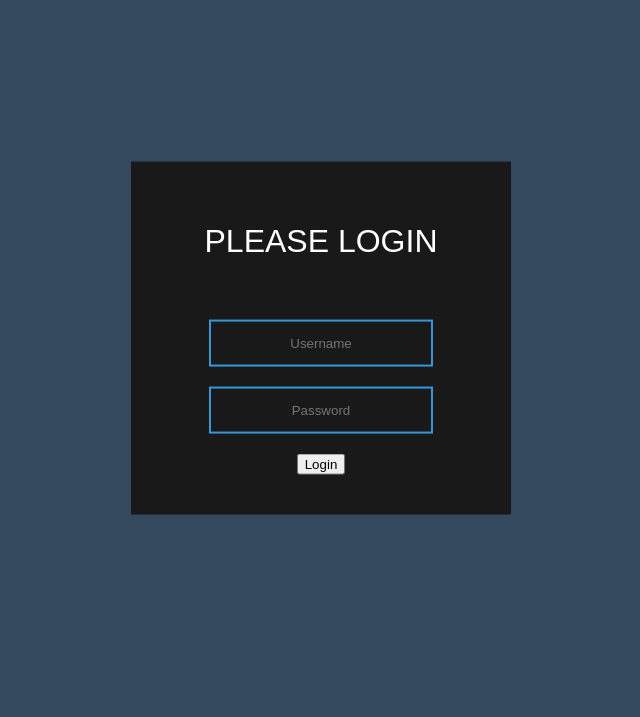
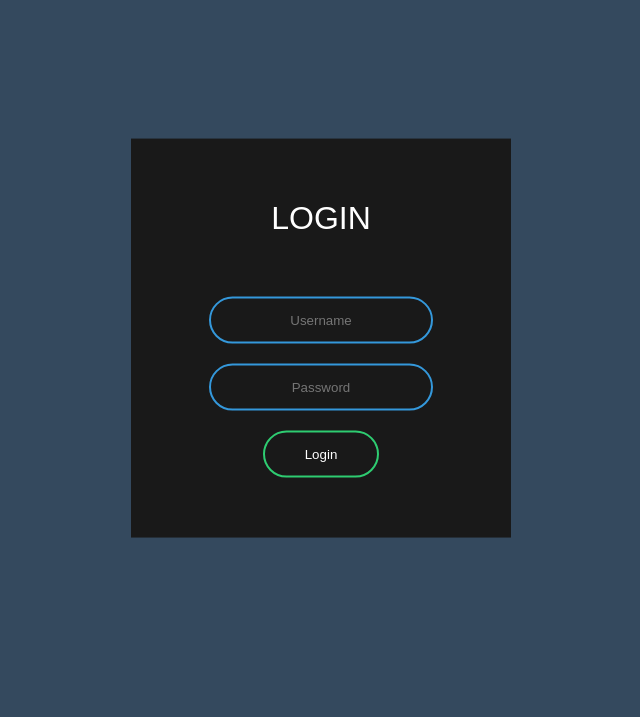
Before and after one commit to crystalwidjaja/lobster, a Flask app: page /signin in a window 1280 px wide. Shown: the part 62-779 px from the top of the page, without its empty margins (319-959 px from the left). Run offline with Flask 2, Linux system fonts and the light colour scheme.

Commit message:
revamping sign in (frontend)

```diff
--- a/templates/login.html
+++ b/templates/login.html
@@ -58,12 +58,12 @@
 {% include 'nav.html' %}
 
 <div class="container">
-    <h1>Please login</h1>
+    <h1>login</h1>
     <br>
     <form action="/signin" method="POST">
         <input type="text" placeholder="Username" name="username" >
         <input type="password" placeholder="Password" name="password">
-        <input class="btn btn-default" type="submit" value="Login">
+        <input type="submit" name= "" value="Login">
     </form>
     {% if error %}
     <p class="error"><strong>Error:</strong> {{ error }}
@@ -101,28 +101,28 @@
             width: 200px;
             outline: none;
             color: white;
-            border radius: 24px;
+            border-radius: 24px;
             transition: 0.25s;
         }
         .container input[type = "text"]:focus,.container input[type = "password"]:focus{
             width: 280px;
             border-color: #2ecc71;
        }
-       .btn btn-default input[type = "submit"]{
+       .container input[type = "submit"]{
             border: 0;
             background: none;
             display: block;
             margin: 20px auto;
             text-align: center;
-            border: 2px solid: #2ecc71;
+            border-radius: 24px;
+            border: 2px solid #2ecc71;
             padding: 14px 40px;
             outline: none;
             color: white;
-            border-radius: 24px;
             transition: 0.25s;
             cursor: pointer;
        }
-       .btn btn-default input[type = "submit"]:hover{
+       .container input[type = "submit"]:hover{
             background: #23cc71;
        }
 
```
